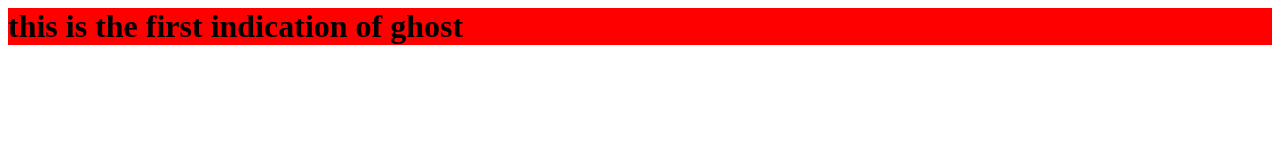
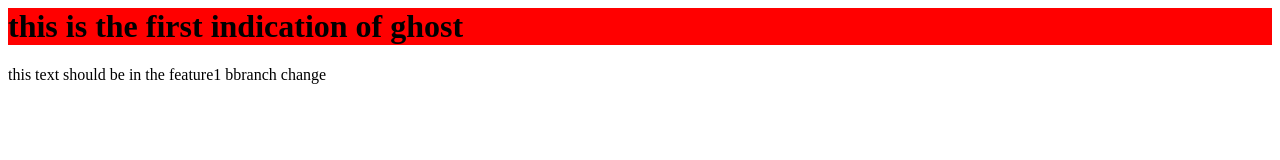
Before and after one commit to meghanacycarat/ghost, a plain HTML site: page index.html in a window 1280 px wide. Drawn offline with Linux system fonts and the light colour scheme.

Commit message:
new feature addition

```diff
--- a/index.html
+++ b/index.html
@@ -1,3 +1,5 @@
 
 <h1 class="head">this is the first indication of ghost</h1>
 <link rel="stylesheet" href="sytle.css">
+
+<p>this text should be in the feature1 bbranch change</p>
```
